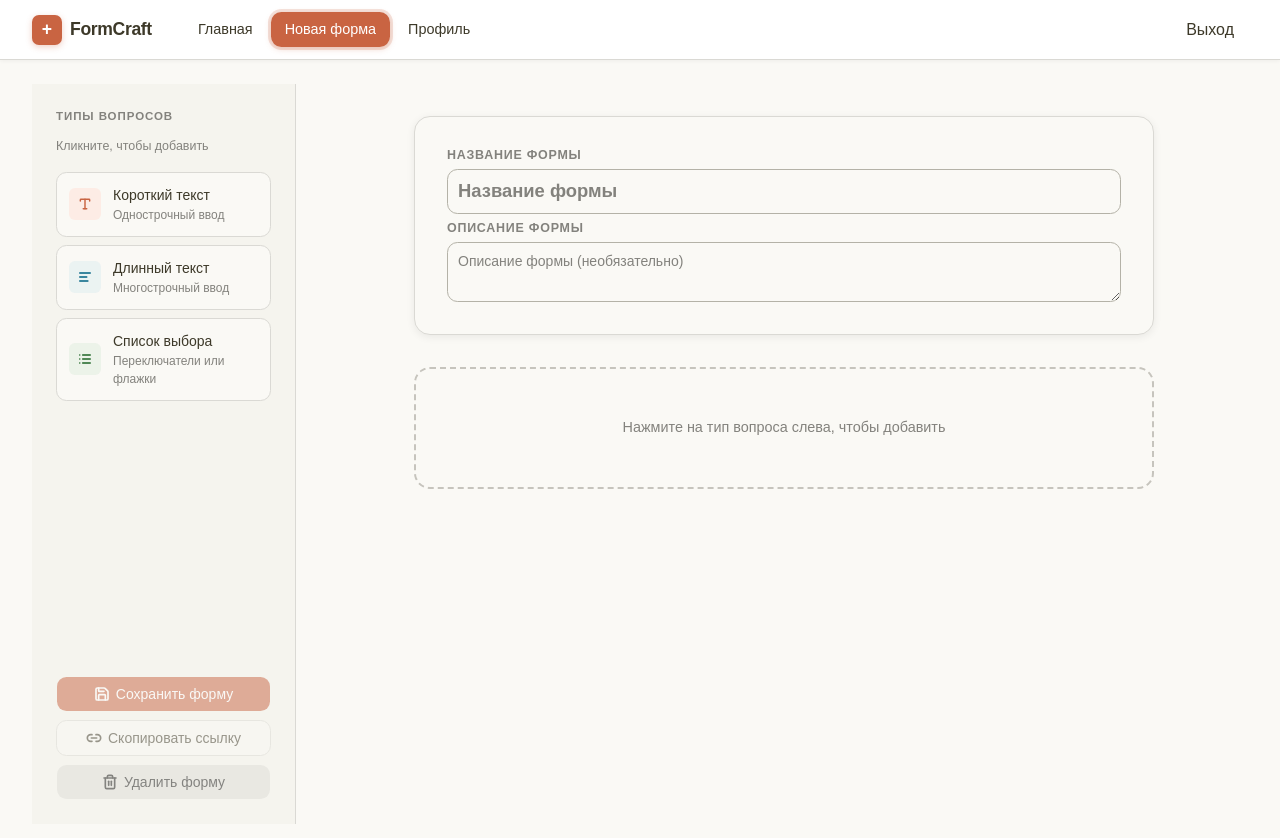
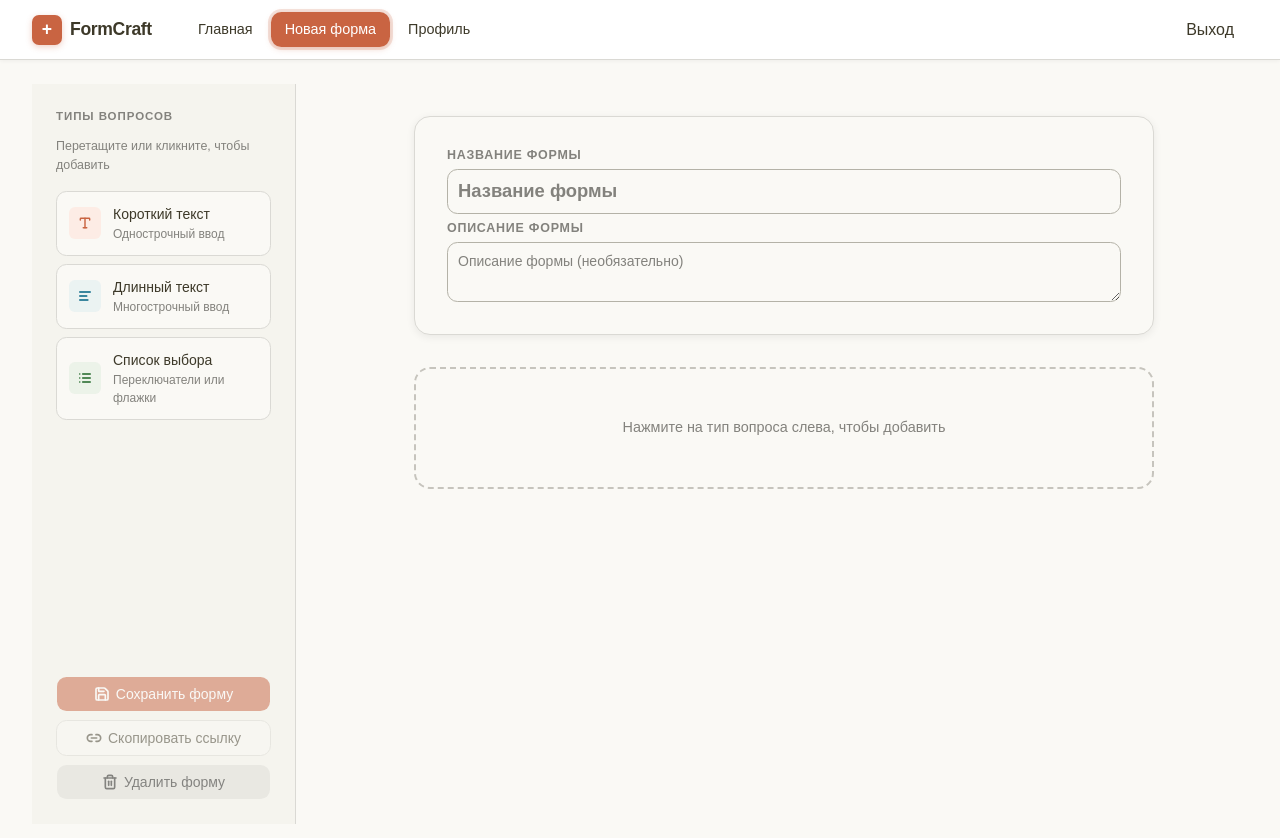
Before and after one commit to nikidanil/craftform-app, a React (Vite) app: page /forms/new in a window 1280 px wide. Shown: the top 838 px of the page. Built offline with nearby package versions, Linux system fonts and the light colour scheme.

Commit message:
feat: widgets/question-type-panel — useDraggable на плитках, клик-fallback сохранён

```diff
--- a/src/widgets/form-builder/index.ts
+++ b/src/widgets/form-builder/index.ts
@@ -2,3 +2,13 @@ export { FormBuilderForm } from './ui/FormBuilderForm';
 export { emptyFormInput, makeEmptyQuestion } from './model/defaults';
 export { formBuilderSchema } from './model/schema';
 export type { FormBuilderValues } from './model/schema';
+export {
+	NEW_QUESTION_PREFIX,
+	SIDEBAR_DROPPABLE_ID,
+	WORKSPACE_DROPPABLE_ID,
+} from './model/dndProtocol';
+export type {
+	DragInterpretation,
+	NewQuestionDragData,
+} from './model/dndProtocol';
+export { interpretDragEnd, useFormBuilderDnd } from './model/useFormBuilderDnd';
--- a/src/widgets/question-type-panel/ui/QuestionTypePanel.tsx
+++ b/src/widgets/question-type-panel/ui/QuestionTypePanel.tsx
@@ -1,19 +1,12 @@
-import { AlignLeft, List, Type, type LucideIcon } from 'lucide-react';
+import { AlignLeft, List, Type } from 'lucide-react';
+
 import type { QuestionType } from '@/entities/form';
+
+import { QuestionTypeTile, type Tile } from './QuestionTypeTile';
 import styles from './QuestionTypePanel.module.css';
 
 type Props = {
 	onAdd: (type: QuestionType) => void;
-};
-
-type Tone = 'short' | 'long' | 'choice';
-
-type Tile = {
-	type: QuestionType;
-	label: string;
-	desc: string;
-	tone: Tone;
-	icon: LucideIcon;
 };
 
 const TILES: Tile[] = [
@@ -43,33 +36,11 @@ const TILES: Tile[] = [
 export const QuestionTypePanel = ({ onAdd }: Props) => (
 	<div className={styles.panel}>
 		<p className={styles.title}>Типы вопросов</p>
-		<p className={styles.hint}>Кликните, чтобы добавить</p>
+		<p className={styles.hint}>Перетащите или кликните, чтобы добавить</p>
 		<div className={styles.list}>
-			{TILES.map((tile) => {
-				const Icon = tile.icon;
-				return (
-					<button
-						key={tile.type}
-						type='button'
-						aria-label={tile.label}
-						className={styles.tile}
-						data-tone={tile.tone}
-						onClick={() => onAdd(tile.type)}
-					>
-						<span
-							className={styles.icon}
-							data-tone={tile.tone}
-							aria-hidden
-						>
-							<Icon size={14} strokeWidth={2.5} />
-						</span>
-						<span className={styles.body}>
-							<span className={styles.label}>{tile.label}</span>
-							<span className={styles.desc}>{tile.desc}</span>
-						</span>
-					</button>
-				);
-			})}
+			{TILES.map((tile) => (
+				<QuestionTypeTile key={tile.type} tile={tile} onAdd={onAdd} />
+			))}
 		</div>
 	</div>
 );
--- /dev/null
+++ b/src/widgets/question-type-panel/ui/QuestionTypeTile.tsx
@@ -0,0 +1,60 @@
+import { useDraggable } from '@dnd-kit/core';
+import type { LucideIcon } from 'lucide-react';
+
+import type { QuestionType } from '@/entities/form';
+import {
+	NEW_QUESTION_PREFIX,
+	type NewQuestionDragData,
+} from '@/widgets/form-builder';
+
+import styles from './QuestionTypePanel.module.css';
+
+export type Tone = 'short' | 'long' | 'choice';
+
+export type Tile = {
+	type: QuestionType;
+	label: string;
+	desc: string;
+	tone: Tone;
+	icon: LucideIcon;
+};
+
+type Props = {
+	tile: Tile;
+	onAdd: (type: QuestionType) => void;
+};
+
+export const QuestionTypeTile = ({ tile, onAdd }: Props) => {
+	const data: NewQuestionDragData = {
+		kind: 'new-question',
+		questionType: tile.type,
+	};
+	const { attributes, listeners, setNodeRef, isDragging } = useDraggable({
+		id: `${NEW_QUESTION_PREFIX}${tile.type}`,
+		data,
+	});
+	const Icon = tile.icon;
+
+	return (
+		<button
+			ref={setNodeRef}
+			type='button'
+			aria-label={tile.label}
+			className={styles.tile}
+			data-tone={tile.tone}
+			data-dragging={isDragging || undefined}
+			onClick={() => onAdd(tile.type)}
+			{...attributes}
+			{...listeners}
+			aria-pressed={undefined}
+		>
+			<span className={styles.icon} data-tone={tile.tone} aria-hidden>
+				<Icon size={14} strokeWidth={2.5} />
+			</span>
+			<span className={styles.body}>
+				<span className={styles.label}>{tile.label}</span>
+				<span className={styles.desc}>{tile.desc}</span>
+			</span>
+		</button>
+	);
+};
```
